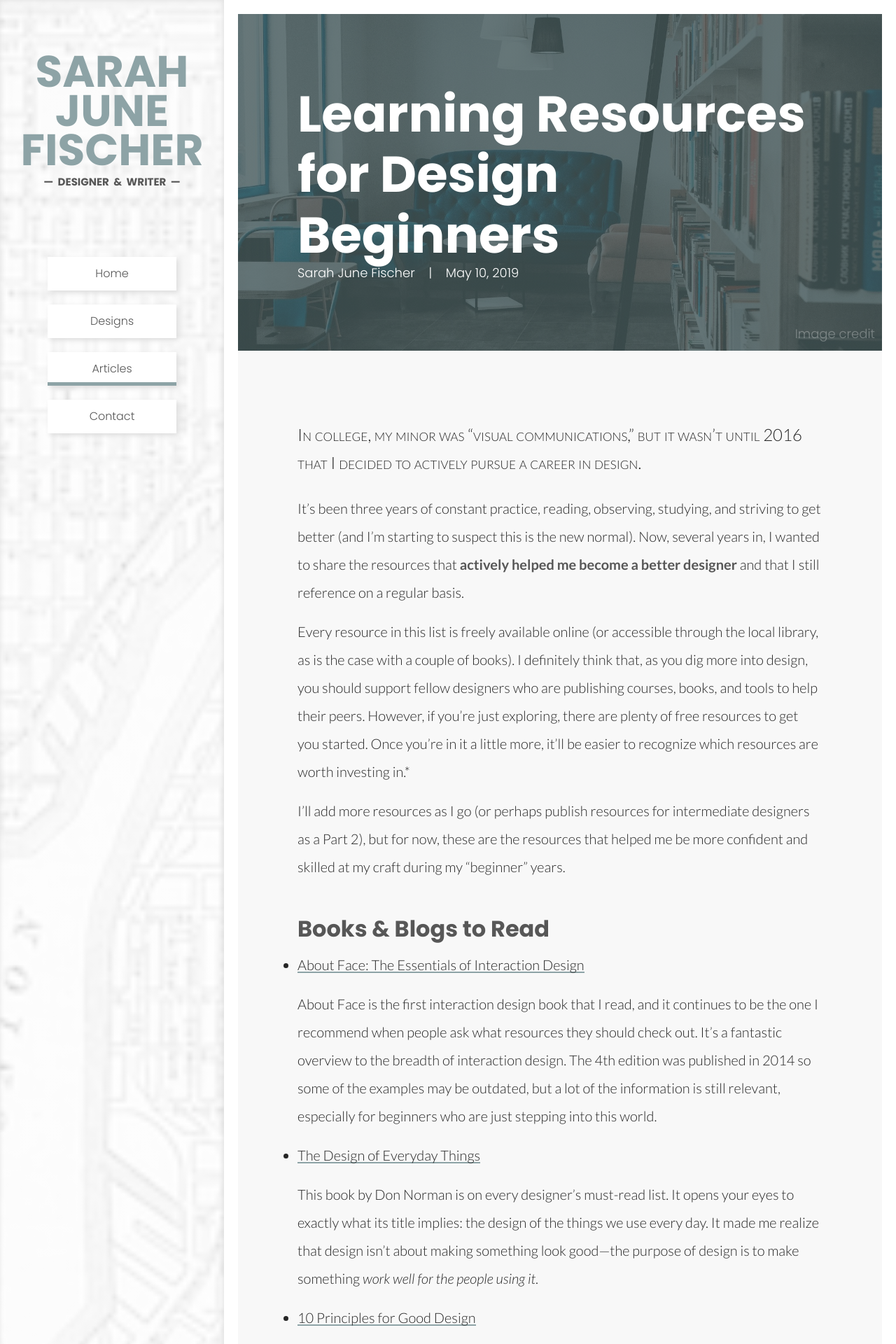
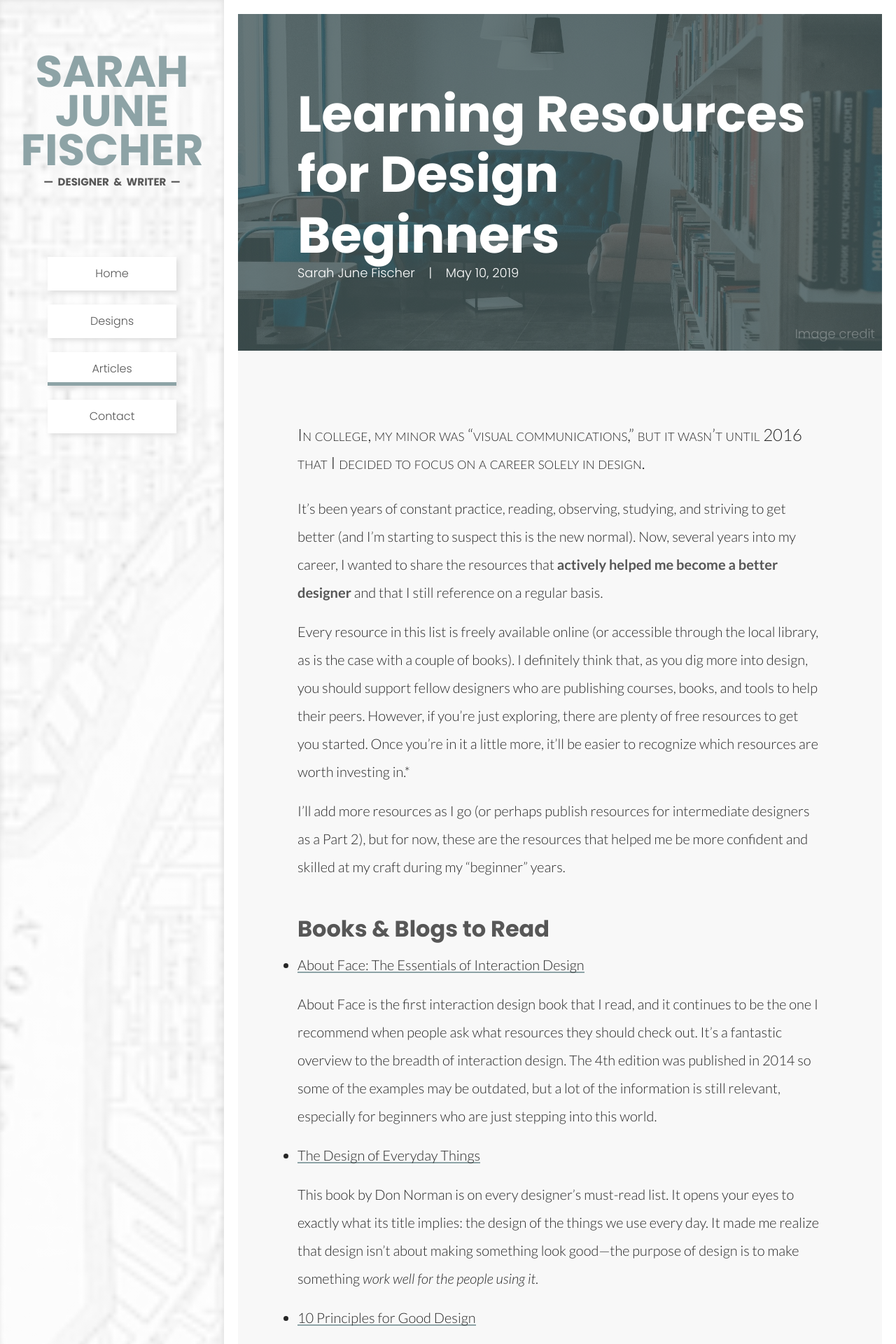
Before and after one commit to SarahJune/sarahjune.github.io, a Jekyll site: the page built from _posts/2019-05-10-design-resources-for-beginners.md, in a window 1280 px wide. Shown: the top 1920 px of the page at 70% size. Built offline with Jekyll 4.4.1, drawn with Linux system fonts in a browser that asks for light colours; nearby versions of some CDN libraries.

Commit message:
update description

```diff
--- a/_posts/2019-05-10-design-resources-for-beginners.md
+++ b/_posts/2019-05-10-design-resources-for-beginners.md
@@ -9,9 +9,9 @@ permalink: blog/learning-resources-for-design-beginners
 nav: blog
 ---
 
-In college, my minor was "visual communications," but it wasn't until 2016 that I decided to actively pursue a career in design.
+In college, my minor was "visual communications," but it wasn't until 2016 that I decided to focus on a career solely in design.
 
-It's been three years of constant practice, reading, observing, studying, and striving to get better (and I'm starting to suspect this is the new normal). Now, several years in, I wanted to share the resources that **actively helped me become a better designer** and that I still reference on a regular basis.
+It's been years of constant practice, reading, observing, studying, and striving to get better (and I'm starting to suspect this is the new normal). Now, several years into my career, I wanted to share the resources that **actively helped me become a better designer** and that I still reference on a regular basis.
 
 Every resource in this list is freely available online (or accessible through the local library, as is the case with a couple of books). I definitely think that, as you dig more into design, you should support fellow designers who are publishing courses, books, and tools to help their peers. However, if you're just exploring, there are plenty of free resources to get you started. Once you're in it a little more, it'll be easier to recognize which resources are worth investing in.*
 
```
